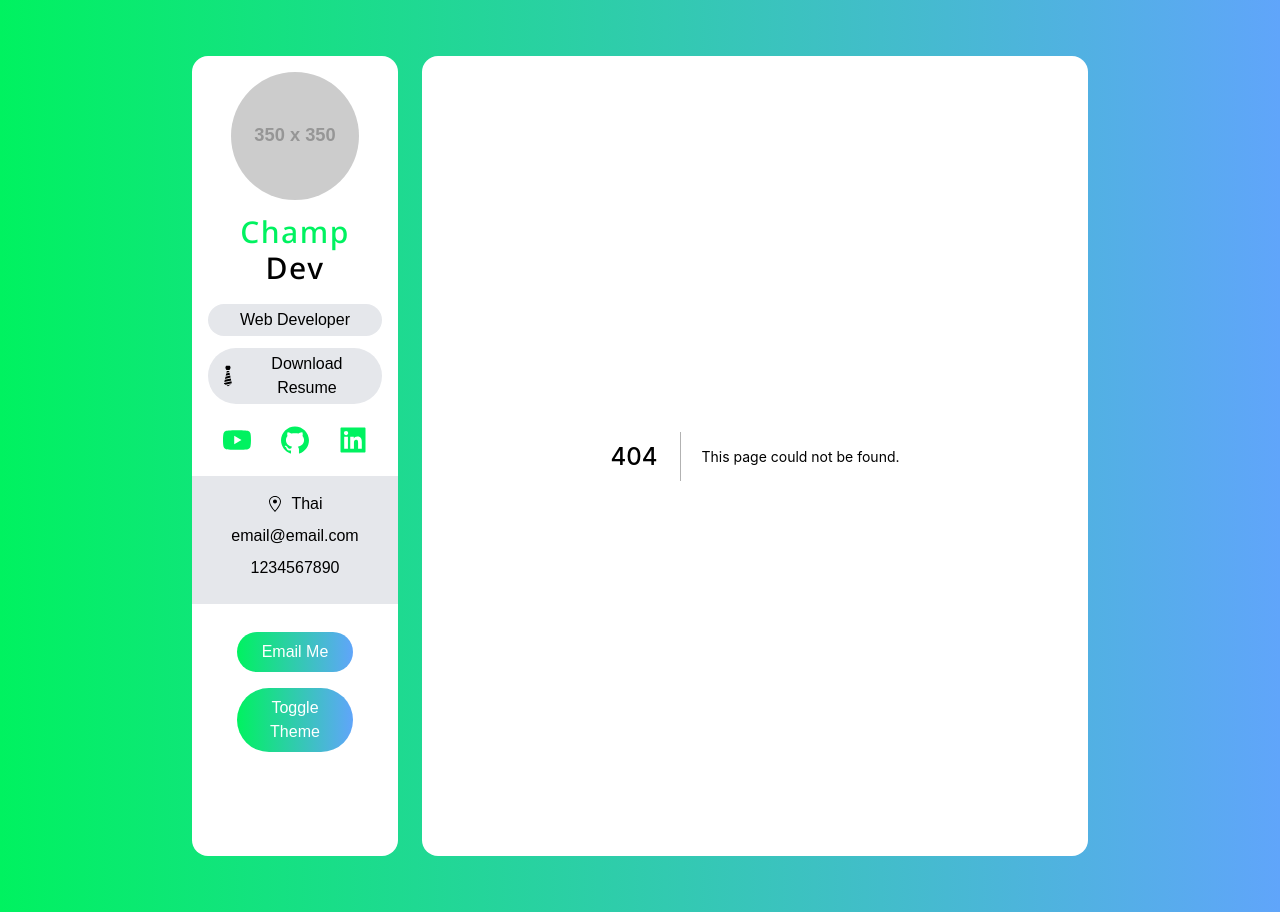
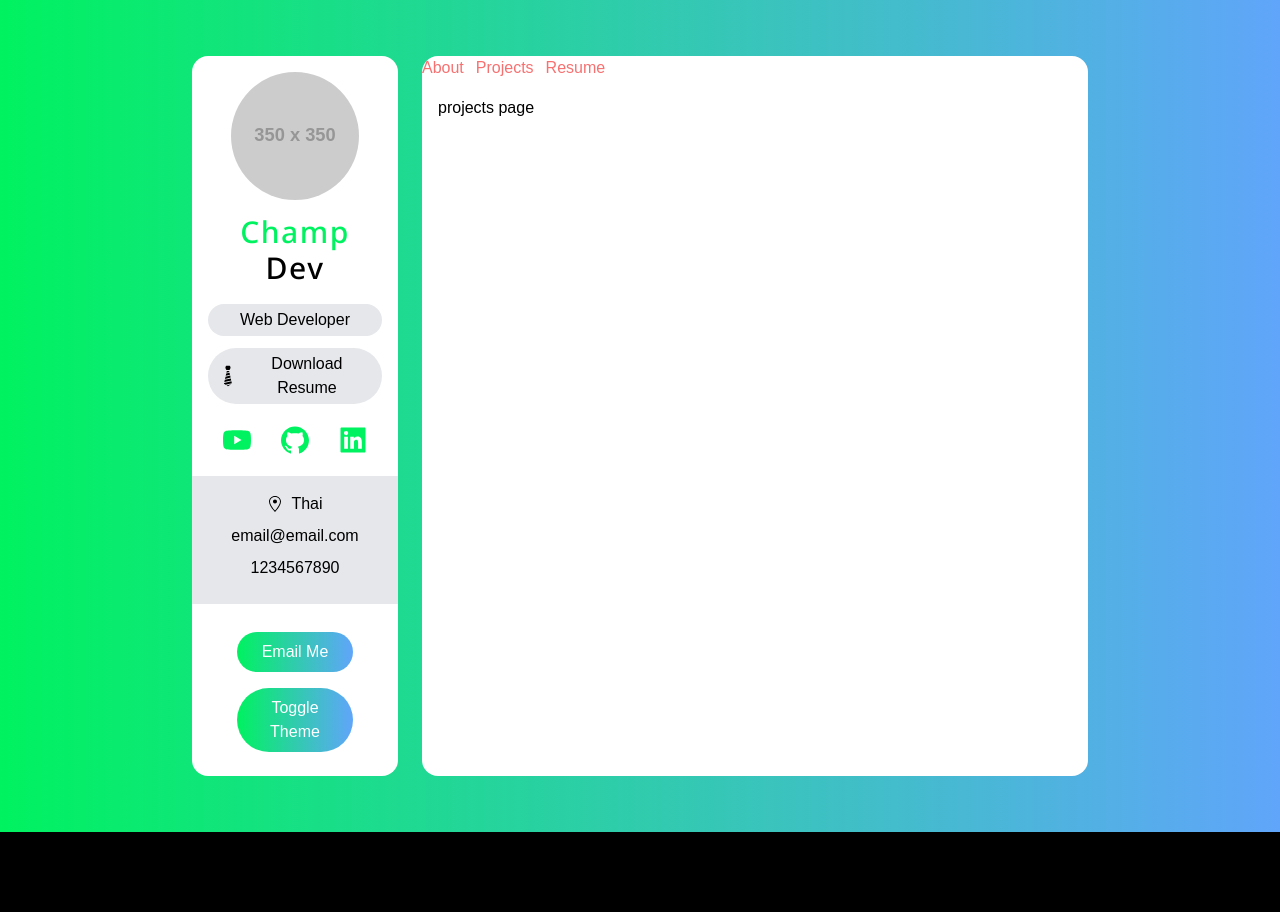
Before and after one commit to champseo2017/nextjs_2021_ex01, a Next.js app in the folder nextex012021/: page /projects in a window 1280 px wide. Before the commit this address had no page. After the commit the page ends 832 px from the top, so only its background shows below. Built offline with nearby package versions, Linux system fonts and the light colour scheme.

Commit message:
53:42
https://www.youtube.com/watch?v=atebfXxl9B4

```diff
--- a/nextex012021/components/Navbar.tsx
+++ b/nextex012021/components/Navbar.tsx
@@ -0,0 +1,40 @@
+import { useState, useEffect } from "react";
+import Link from "next/link";
+import { useRouter } from "next/router";
+function Navbar() {
+  const [activeItem, setActiveItem] = useState<string>("");
+  const { pathname } = useRouter();
+  useEffect(() => {
+    if (pathname === '/') setActiveItem("About");
+  }, []);
+  return (
+    <div>
+      <span className="front-bold text-green">{activeItem}</span>
+      <div className="flex space-x-3 text-red-400 font-lg">
+        {activeItem !== "About" && (
+          <Link href="/">
+            <a>
+              <span onClick={() => setActiveItem("About")}>About</span>
+            </a>
+          </Link>
+        )}
+        {activeItem !== "Projects" && (
+          <Link href="/projects">
+            <a>
+              <span onClick={() => setActiveItem("Projects")}>Projects</span>
+            </a>
+          </Link>
+        )}
+        {activeItem !== "Resume" && (
+          <Link href="/resume">
+            <a>
+              <span onClick={() => setActiveItem("Resume")}>Resume</span>
+            </a>
+          </Link>
+        )}
+      </div>
+    </div>
+  );
+}
+
+export default Navbar;
--- a/nextex012021/pages/_app.tsx
+++ b/nextex012021/pages/_app.tsx
@@ -1,12 +1,14 @@
 import "../styles/globals.css";
 import Sidebar from "../components/Sidebar";
+import Navbar from "../components/Navbar";
 function MyApp({ Component, pageProps }) {
   return (
     <div className="grid grid-cols-12 gap-6 px-5 lg:px-48 my-14 sm:px-20 md:px-32">
       <div className="col-span-12 p-4 text-center bg-white lg:col-span-3 rounded-2xl">
         <Sidebar />
       </div>
-      <div className="col-span-12 bg-white lg:col-span-9 rounded-2xl">
+      <div className="flex flex-col col-span-12 bg-white lg:col-span-9 rounded-2xl">
+        <Navbar />
         <Component {...pageProps} />
       </div>
     </div>
--- /dev/null
+++ b/nextex012021/pages/projects.tsx
@@ -0,0 +1,7 @@
+import React from "react";
+
+function Projects() {
+  return <div className="p-4">projects page</div>;
+}
+
+export default Projects;
--- /dev/null
+++ b/nextex012021/pages/resume.tsx
@@ -0,0 +1,7 @@
+import React from "react";
+
+function Resume() {
+  return <div className="p-4">resume page</div>;
+}
+
+export default Resume;
```
